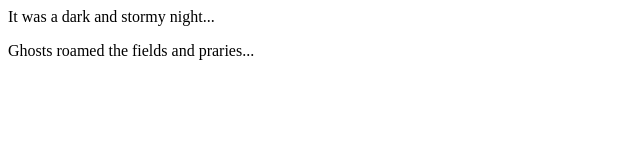
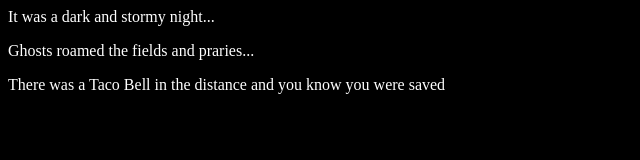
Before and after one commit to tylerco56/fireside-story, a plain HTML site: page index.html in a window 1280 px wide. Shown: the whole page, without its empty margins (0-640 px from the left). Drawn offline with Linux system fonts and the light colour scheme.

Commit message:
added style.css

```diff
--- a/index.html
+++ b/index.html
@@ -1,6 +1,11 @@
 <html>
+  <head>
+    <link rel="stylesheet" type="text/css" href="style.css">
+  </head>
   <body>
     <p>It was a dark and stormy night...</p>
     <p>Ghosts roamed the fields and praries...</p>
+    <p>There was a Taco Bell in the distance and you know
+       you were saved</p>
   </body>
 </html>
--- /dev/null
+++ b/style.css
@@ -0,0 +1,4 @@
+body {
+  color: white;
+  background-color: black;
+}
```
